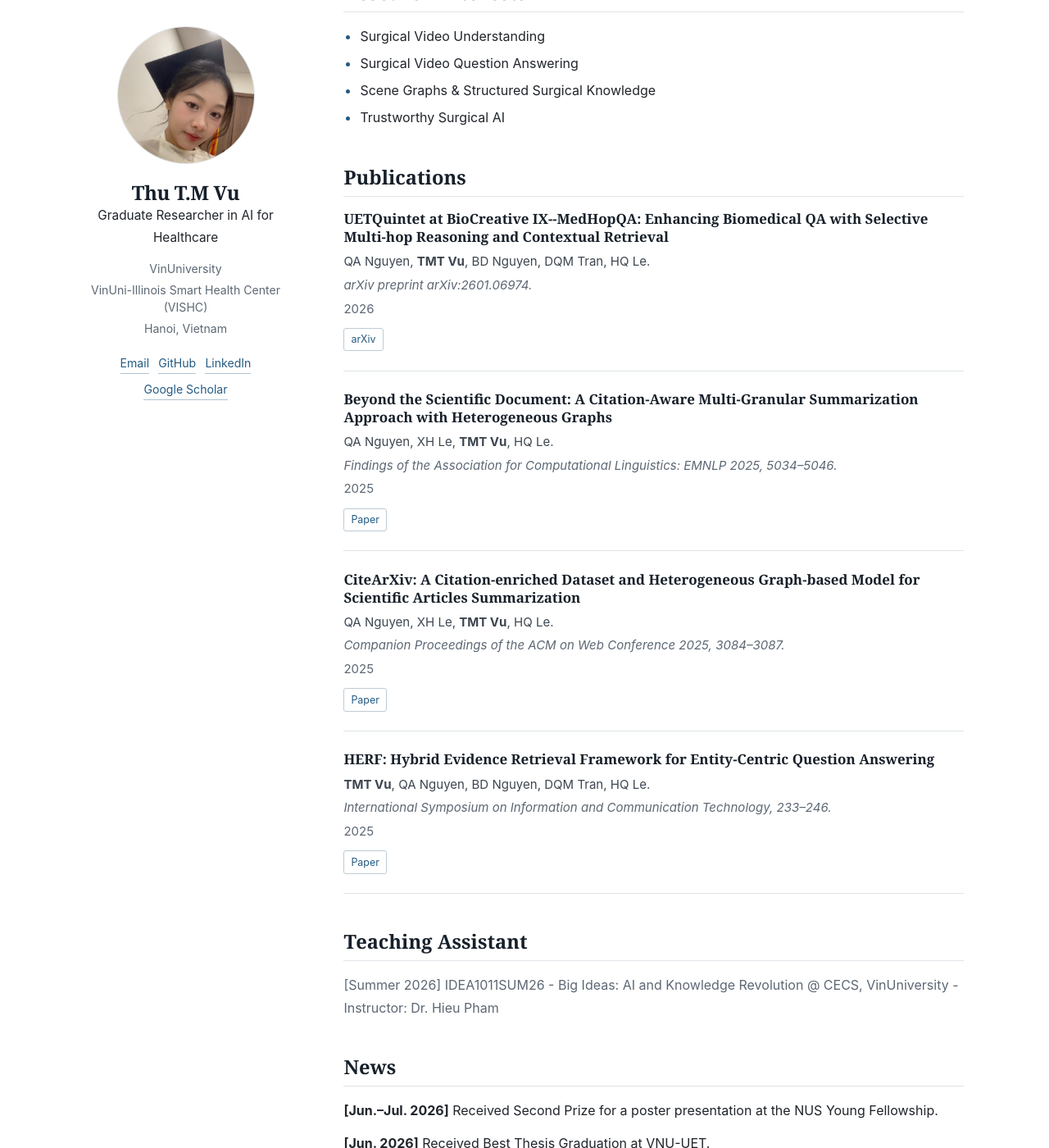
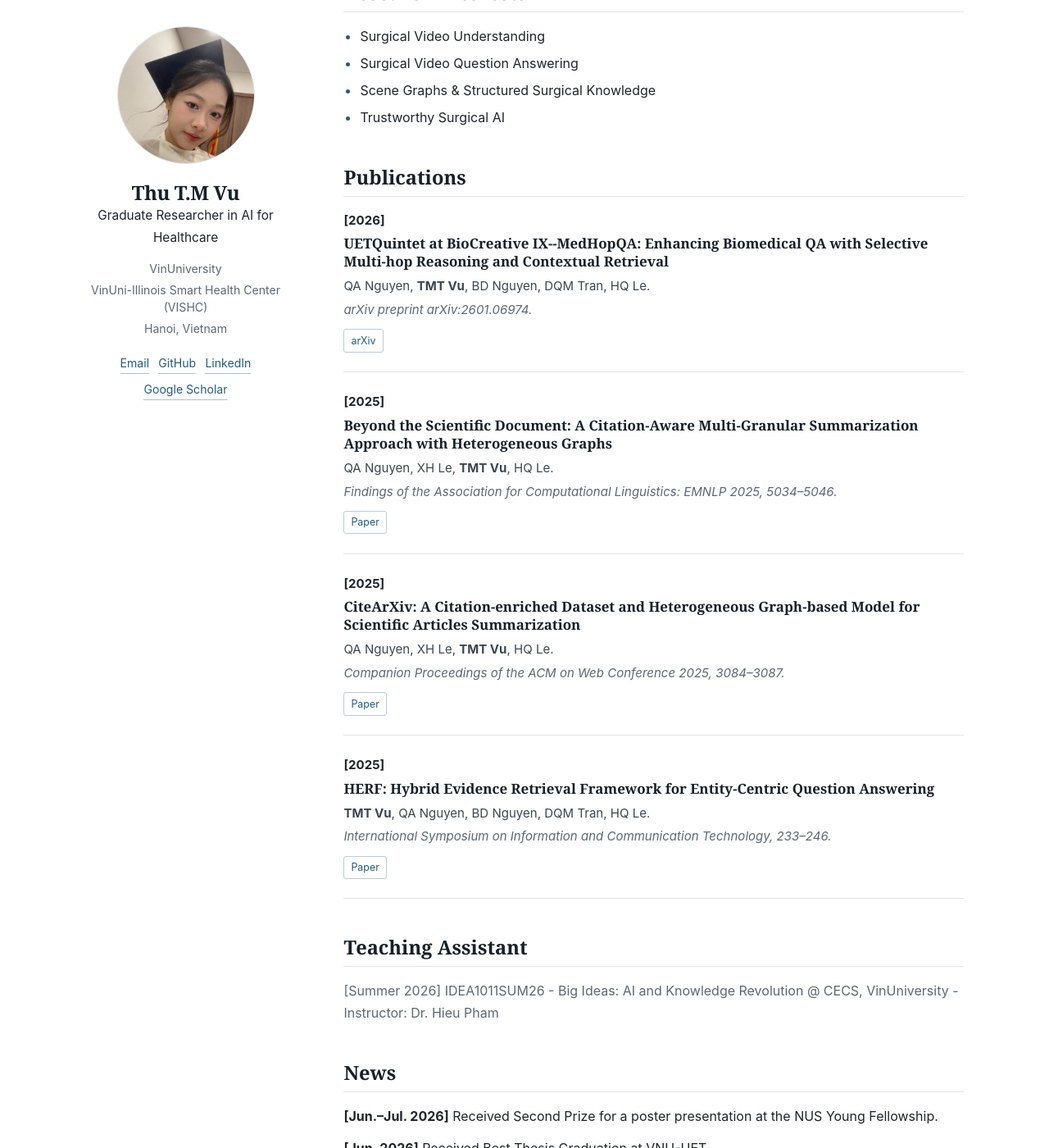
Before and after one commit to ThiMinhThuVu/ThiMinhThuVu.github.io, a Jekyll site: the page built from index.md, in a window 1280 px wide and 1400 px high, scrolled down 634 px. Shown: the whole window at 82% size. Built offline with Jekyll 4.4.1, drawn with Linux system fonts in a browser that asks for light colours.

Commit message:
Redesign publication year display

```diff
--- a/_includes/publication-list.html
+++ b/_includes/publication-list.html
@@ -1,13 +1,10 @@
 <div class="publication-list">
-  {% assign current_year = "" %}
   {% for publication in site.data.publications %}
-    {% capture pub_year %}{{ publication.year }}{% endcapture %}
-    {% if include.show_years and pub_year != current_year %}<h2 class="publication-year">{{ publication.year }}</h2>{% assign current_year = pub_year %}{% endif %}
     <article class="publication">
+      <p class="publication-date"><strong>[{{ publication.year }}]</strong></p>
       <h3>{{ publication.title }}</h3>
       <p class="authors">{{ publication.authors_before }}<strong>TMT Vu</strong>{{ publication.authors_after }}.</p>
       <p class="venue">{{ publication.venue }}.</p>
-      <p class="publication-date">{{ publication.year }}</p>
       {% if publication.paper != "" or publication.arxiv != "" or publication.code != "" or publication.bibtex != "" %}
       <div class="publication-links">
         {% if publication.paper != "" %}<a href="{{ publication.paper }}">Paper</a>{% endif %}
--- a/assets/css/main.scss
+++ b/assets/css/main.scss
@@ -67,13 +67,12 @@ ul { padding-left: 1.25rem; }
 .interest-grid { display: block; margin: .8rem 0; }
 .interest-grid li + li { margin-top: .35rem; }
 .interest-grid li::marker { color: var(--accent); }
-.publication-year { font-family: inherit; font-size: 1.18rem; border: 0; color: var(--muted); margin: 2rem 0 .7rem; padding: 0; }
 .publication { padding: 0 0 1.45rem; margin-bottom: 1.45rem; border-bottom: 1px solid var(--line); }
+.publication .publication-date { color: var(--ink); margin: 0 0 .28rem; }
 .publication h3 { margin: 0 0 .38rem; font-family: Georgia, "Times New Roman", serif; font-size: 1.06rem; }
 .publication p { margin: .18rem 0; font-size: .94rem; }
 .publication .authors { color: #3d4650; }
 .publication .venue { color: var(--muted); font-style: italic; }
-.publication .publication-date { color: var(--muted); }
 .publication-links { display: flex; gap: .5rem; margin-top: .65rem; }
 .publication-links a { display: inline-block; border: 1px solid #bdcbd5; border-radius: 3px; padding: .16rem .5rem; text-decoration: none; font-size: .78rem; }
 .news-list { list-style: none; padding: 0; }
--- a/index.md
+++ b/index.md
@@ -25,7 +25,7 @@ I am particularly interested in systems that answer not only “What does the mo
 
 ## Publications
 
-{% include publication-list.html show_years=false %}
+{% include publication-list.html %}
 
 ## Teaching Assistant
 
```
Also changed, not shown: _pages/publications.md (+1 -1 lines).
